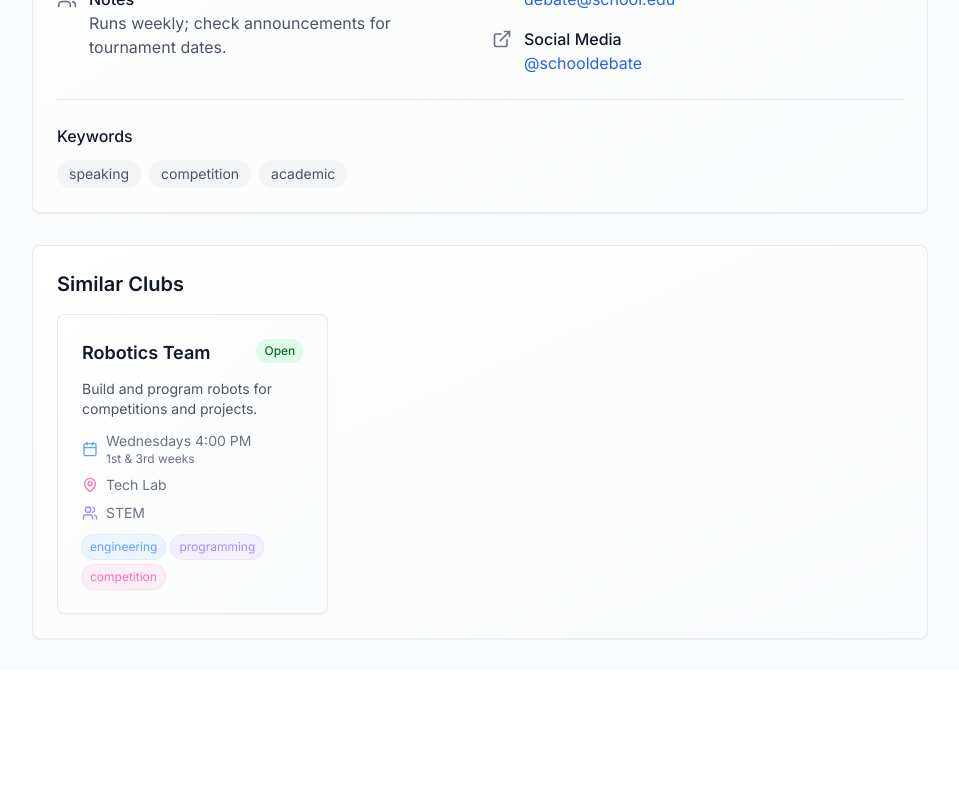
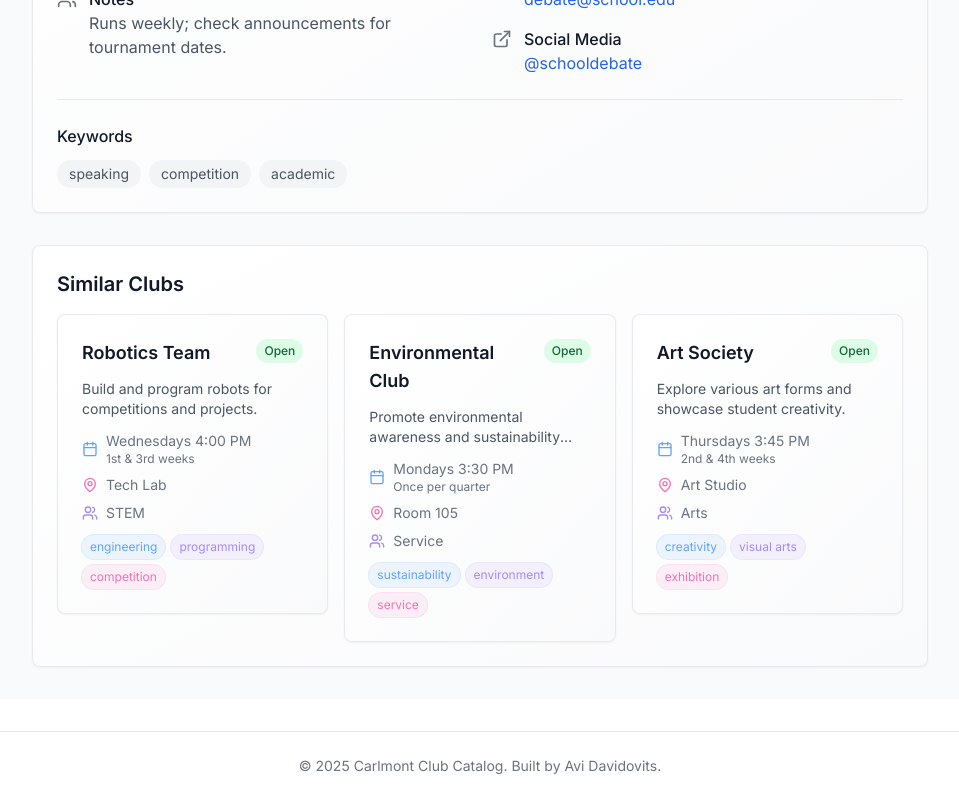
Before and after one commit to AviDavi1023/MontyClub, a Next.js app: page /clubs/1 in a window 1280 px wide. Shown: the part 501-1301 px from the top of the page, without its empty margins (160-1119 px from the left). Before the commit the page ends 1172 px from the top, so only its background shows below. Built offline with nearby package versions, Linux system fonts and the light colour scheme; no server answers.

Commit message:
footer, clear all rename, sorting adjustments, similar clubs overhaul

```diff
--- a/app/layout.tsx
+++ b/app/layout.tsx
@@ -2,6 +2,7 @@ import type { Metadata } from 'next'
 import { Inter } from 'next/font/google'
 import './globals.css'
 import { ThemeProvider } from '@/components/ThemeProvider'
+import { Footer } from '@/components/Footer'
 
 const inter = Inter({ subsets: ['latin'] })
 
@@ -20,6 +21,7 @@ export default function RootLayout({
       <body className={inter.className}>
         <ThemeProvider>
           {children}
+          <Footer />
         </ThemeProvider>
       </body>
     </html>
--- a/components/ClubsList.tsx
+++ b/components/ClubsList.tsx
@@ -24,6 +24,7 @@ export function ClubsList() {
       meetingDay: [],
       meetingFrequency: [],
       status: '',
+      sort: 'relevant',
     }
     return {
       search: searchParams.get('search') || '',
@@ -31,6 +32,7 @@ export function ClubsList() {
       meetingDay: searchParams.getAll('meetingDay'),
       meetingFrequency: searchParams.getAll('meetingFrequency'),
       status: searchParams.get('status') || '',
+      sort: searchParams.get('sort') || 'relevant',
     }
   }
   const [filters, setFilters] = useState<ClubFilters>(parseFiltersFromQuery())
@@ -260,6 +262,72 @@ export function ClubsList() {
     return frequent
   }, [clubs])
 
+  // Build a randomized order map when sort is 'random'
+  const randomRankRef = useRef<Map<string, number> | null>(null)
+  useEffect(() => {
+    if ((filters.sort || 'relevant') === 'random') {
+      const map = new Map<string, number>()
+      const ids = clubs.map(c => c.id)
+      // Fisher-Yates shuffle to assign ranks
+      for (let i = ids.length - 1; i >= 0; i--) {
+        const j = Math.floor(Math.random() * (i + 1))
+        const tmp = ids[i]
+        ids[i] = ids[j]
+        ids[j] = tmp
+      }
+      ids.forEach((id, idx) => map.set(id, idx))
+      randomRankRef.current = map
+    } else {
+      randomRankRef.current = null
+    }
+    // Rebuild when sort changes or clubs list changes
+  }, [filters.sort, clubs])
+
+  // Score function for 'relevant' sorting
+  function relevanceScore(club: Club): number {
+    let score = 0
+    // Boost clubs with announcements
+    if (club.announcement && club.announcement.trim()) score += 100
+    const query = (searchInput || '').toLowerCase().trim()
+    if (query) {
+      const inName = (club.name || '').toLowerCase()
+      const inDesc = (club.description || '').toLowerCase()
+      const inCategory = (club.category || '').toLowerCase()
+      const inKeywords = (club.keywords || []).map(k => (k || '').toLowerCase())
+      if (inName.startsWith(query)) score += 50
+      if (inName.includes(query)) score += 30
+      if (inKeywords.some(k => k.startsWith(query))) score += 20
+      if (inCategory.includes(query)) score += 10
+      if (inDesc.includes(query)) score += 5
+    }
+    // Slight boost for active clubs
+    if (club.active) score += 1
+    return score
+  }
+
+  const sortedClubs = useMemo(() => {
+    const sortMode = (filters.sort || 'relevant') as string
+    const arr = [...filteredClubs]
+    if (sortMode === 'az') {
+      arr.sort((a, b) => a.name.localeCompare(b.name))
+    } else if (sortMode === 'za') {
+      arr.sort((a, b) => b.name.localeCompare(a.name))
+    } else if (sortMode === 'random') {
+      const map = randomRankRef.current
+      if (map) {
+        arr.sort((a, b) => (map.get(a.id) ?? 0) - (map.get(b.id) ?? 0))
+      } else {
+        // Fallback: simple random shuffle
+        arr.sort(() => Math.random() - 0.5)
+      }
+    } else {
+      // Relevant
+      arr.sort((a, b) => relevanceScore(b) - relevanceScore(a))
+    }
+    return arr
+    // Include dependencies that affect sorting
+  }, [filteredClubs, filters.sort, searchInput])
+
   // Update URL query params when filters change
   function updateQueryParams(newFilters: ClubFilters) {
     const params = new URLSearchParams()
@@ -271,6 +339,7 @@ export function ClubsList() {
     const meetingFrequencies = Array.isArray(newFilters.meetingFrequency) ? newFilters.meetingFrequency : (newFilters.meetingFrequency ? [newFilters.meetingFrequency] : [])
     meetingFrequencies.forEach((f: string) => params.append('meetingFrequency', f))
     if (newFilters.status) params.set('status', newFilters.status)
+    if (newFilters.sort && newFilters.sort !== 'relevant') params.set('sort', newFilters.sort)
     const newUrl = params.toString() ? `/?${params.toString()}` : '/'
     router.replace(newUrl)
   }
@@ -322,7 +391,7 @@ export function ClubsList() {
 
   const hasActiveFilters = searchInput !== '' || Object.values(filters).some((value) => {
     if (Array.isArray(value)) return value.length > 0
-    if (typeof value === 'string' && value !== 'search') return value !== ''
+    if (typeof value === 'string' && value !== 'search' && value !== 'relevant' && value !== 'sort') return value !== ''
     return false
   })
 
@@ -348,6 +417,21 @@ export function ClubsList() {
               onChange={(e) => handleSearchChange(e.target.value)}
               className="input-field pl-9 sm:pl-10 text-sm sm:text-base py-2.5 sm:py-2"
             />
+          </div>
+
+          {/* Sort select */}
+          <div className="flex items-center gap-2">
+            <label className="text-xs sm:text-sm text-gray-600 dark:text-gray-400 whitespace-nowrap">Sort</label>
+            <select
+              value={filters.sort || 'relevant'}
+              onChange={(e) => setFiltersAndUpdate({ ...filters, sort: e.target.value })}
+              className="input-field text-xs sm:text-sm py-2"
+            >
+              <option value="relevant">Relevant</option>
+              <option value="random">Random</option>
+              <option value="az">A-Z</option>
+              <option value="za">Z-A</option>
+            </select>
           </div>
 
           <button
@@ -388,7 +472,7 @@ export function ClubsList() {
               className="text-xs sm:text-sm text-primary-600 hover:text-primary-700 dark:text-primary-400 dark:hover:text-primary-300 flex items-center gap-1"
             >
               <X className="h-3 w-3 sm:h-4 sm:w-4" />
-              Clear
+              Clear Filters
             </button>
           )}
         </div>
@@ -404,7 +488,7 @@ export function ClubsList() {
           </div>
         ) : (
           <div className="grid grid-cols-1 sm:grid-cols-2 lg:grid-cols-3 gap-4 sm:gap-6">
-            {filteredClubs.map(club => (
+            {sortedClubs.map(club => (
               <ClubCard key={club.id} club={club} />
             ))}
           </div>
--- a/components/FilterPanel.tsx
+++ b/components/FilterPanel.tsx
@@ -27,7 +27,7 @@ export function FilterPanel({ filters, setFilters, categories, frequencies, onCl
               className="text-xs text-primary-600 hover:underline dark:text-primary-400"
               type="button"
             >
-              Clear
+              Clear Filters
             </button>
           </div>
           <div className="space-y-1.5 sm:space-y-2 max-h-40 overflow-y-auto p-2 border border-gray-200 dark:border-gray-700 rounded bg-white dark:bg-gray-800">
@@ -66,7 +66,7 @@ export function FilterPanel({ filters, setFilters, categories, frequencies, onCl
               className="text-xs text-primary-600 hover:underline dark:text-primary-400"
               type="button"
             >
-              Clear
+              Clear Filters
             </button>
           </div>
           <div className="space-y-1.5 sm:space-y-2 max-h-40 overflow-y-auto p-2 border border-gray-200 dark:border-gray-700 rounded bg-white dark:bg-gray-800">
@@ -105,7 +105,7 @@ export function FilterPanel({ filters, setFilters, categories, frequencies, onCl
               className="text-xs text-primary-600 hover:underline dark:text-primary-400"
               type="button"
             >
-              Clear
+              Clear Filters
             </button>
           </div>
           <div className="space-y-1.5 sm:space-y-2 max-h-40 overflow-y-auto p-2 border border-gray-200 dark:border-gray-700 rounded bg-white dark:bg-gray-800">
--- /dev/null
+++ b/components/Footer.tsx
@@ -0,0 +1,10 @@
+export function Footer() {
+  const year = new Date().getFullYear()
+  return (
+    <footer className="bg-white dark:bg-gray-900 border-t border-gray-200 dark:border-gray-800 mt-8">
+      <div className="container mx-auto px-3 sm:px-4 py-6 text-center text-xs sm:text-sm text-gray-500 dark:text-gray-400">
+        <p>&copy; {year} Carlmont Club Catalog. Built by Avi Davidovits.</p>
+      </div>
+    </footer>
+  )
+}
--- a/components/SimilarClubs.tsx
+++ b/components/SimilarClubs.tsx
@@ -8,15 +8,42 @@ interface SimilarClubsProps {
 }
 
 export function SimilarClubs({ currentClub, allClubs }: SimilarClubsProps) {
-  // Find similar clubs based on category and keywords
+  // Tokenize helper: split on non-letters, lowercase, filter short words
+  const tokenize = (text: string) =>
+    (text || '')
+      .toLowerCase()
+      .split(/[^a-z0-9]+/)
+      .filter(w => w && w.length > 2)
+
+  const currentTokens = new Set<string>([
+    ...tokenize(currentClub.name),
+    ...tokenize(currentClub.description),
+    ...currentClub.keywords.map(k => k.toLowerCase()),
+  ])
+
+  const scoreClub = (club: Club): number => {
+    let score = 0
+    if (club.category === currentClub.category) score += 10
+    const tokens = new Set<string>([
+      ...tokenize(club.name),
+      ...tokenize(club.description),
+      ...club.keywords.map(k => k.toLowerCase()),
+    ])
+    let overlap = 0
+    tokens.forEach(t => { if (currentTokens.has(t)) overlap++ })
+    score += overlap // 1 point per overlapping token
+    // Small boost if both have announcements
+    if (club.announcement && currentClub.announcement) score += 2
+    return score
+  }
+
   const similarClubs = allClubs
-    .filter(club =>
-      club.id !== currentClub.id &&
-      club.active && // Only show active clubs
-      (club.category === currentClub.category ||
-       club.keywords.some(keyword => currentClub.keywords.includes(keyword)))
-    )
+    .filter(club => club.id !== currentClub.id && club.active)
+    .map(club => ({ club, score: scoreClub(club) }))
+    .filter(x => x.score > 0)
+    .sort((a, b) => b.score - a.score)
     .slice(0, 3)
+    .map(x => x.club)
 
   if (similarClubs.length === 0) {
     return null
--- a/types/club.ts
+++ b/types/club.ts
@@ -27,4 +27,6 @@ export interface ClubFilters {
   // Allow filtering by meeting frequency (e.g. 'Weekly', '1st & 3rd weeks')
   meetingFrequency?: string | string[]
   status: string
+  // Sorting option: 'relevant' | 'random' | 'az' | 'za'
+  sort?: string
 }
```
Also changed, not shown: images.jpg (added).
